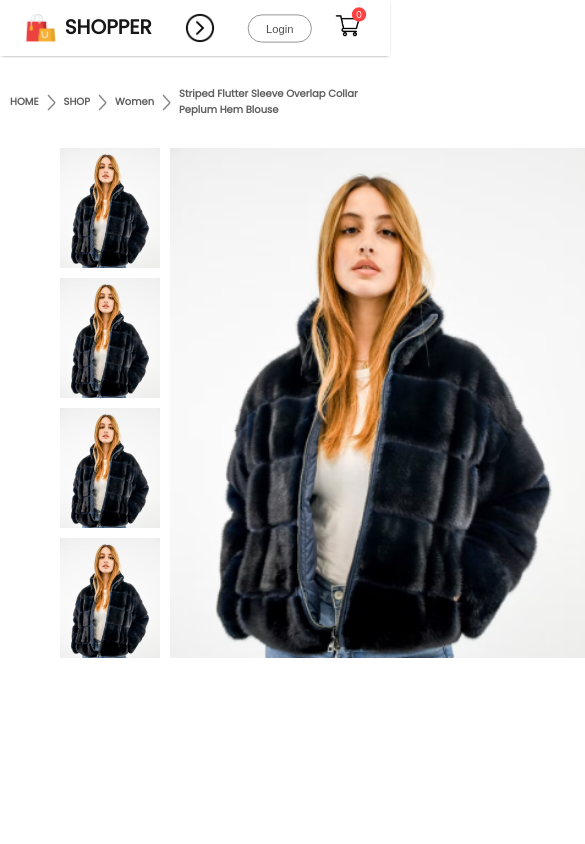
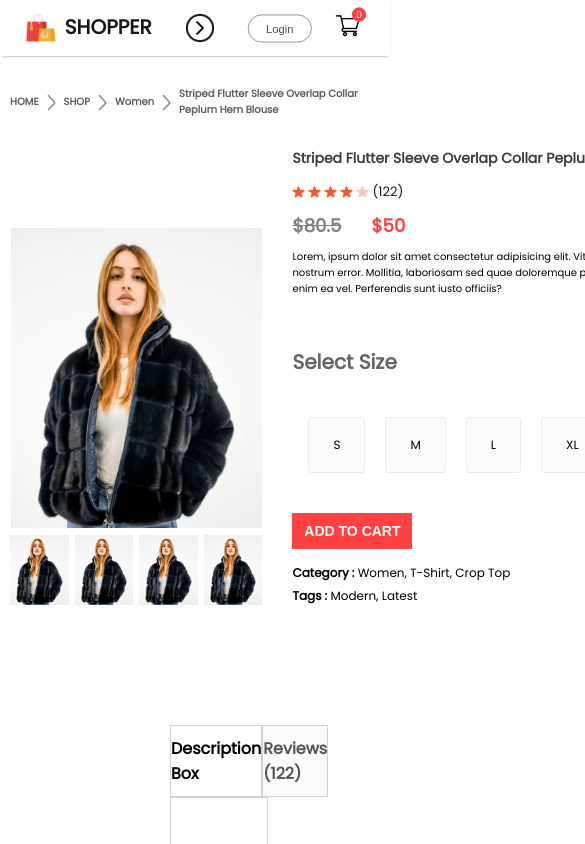
Before and after one commit to Shajjad002/E-Commerce, a React (Create React App) app in the folder shopper/: page /product/1 in a window 390 px wide. Shown: the top 844 px of the page, 585 px wide, since content can reach past the window. Built offline with nearby package versions, Linux system fonts and the light colour scheme.

Commit message:
LoginSingUp  responsive css

```diff
--- a/shopper/src/Components/ProductDisplay/ProductDisplay.css
+++ b/shopper/src/Components/ProductDisplay/ProductDisplay.css
@@ -125,11 +125,109 @@
     .productdisplay-right-description{
       font-size: 13px;
     }
-
     .productdisplay-right-size h1{
         margin-top: 20px;
         font-size: 20px;
     }
-
+    .productdisplay-right-size div{
+        padding: 14px 20px;
+    }
+    .productdisplay-right button{
+        width: 150px;
+        padding: 15px 0px;
+        margin-bottom: 20px;
+    }
+    .productdisplay-right-category{
+        margin-top: 5px;
+        font-size: 14px;
+    }
 
 }
+@media(max-width:1024px){
+
+    .productdisplay{
+        margin: 0px 30px;
+    }
+    .productdisplay-left{
+        gap: 5px;
+    }
+    .productdisplay-img-list img{
+        height: 80px;
+    }
+    .prodcutdisplay-main-img{
+        height: 350px;
+    }
+    .productdisplay-right h1{
+        font-size: 18px;
+    }
+    .productdiplay-right-stars img{
+        width: 15px;
+    }
+    .productdisplay-right-description{
+      font-size: 12px;
+    }
+   .productdisplay-right-size{
+     margin-top: 10px 0px;
+   }
+    .productdisplay-right-size div{
+        padding: 10px 16px;
+        font-size: 12px;
+    }
+    .productdisplay-right button{
+        width: 120px;
+        padding: 10px 0px;
+        margin-bottom: 10px;
+        font-size: 14px;
+    }
+    .productdisplay-right-category{
+        font-size: 12px;
+    }
+
+}
+@media(max-width:800px){
+
+    .productdisplay{
+        margin: 0px 10px;
+    }
+    .productdisplay-left{
+        gap: 0px;
+        flex-direction: column-reverse;
+        align-items: center;
+    }
+    .productdisplay-img-list {
+        flex-direction: row;
+        gap: 6px;
+    }
+    .productdisplay-img-list img{
+        height: 70px;
+    }
+    .prodcutdisplay-main-img{
+        height: 300px;
+    }
+    .productdisplay-right h1{
+        font-size: 14px;
+    }
+    .productdiplay-right-stars img{
+        width: 13px;
+    }
+    .productdisplay-right-description{
+      font-size: 10px;
+    }
+   .productdisplay-right-size{
+     margin-top: 10px 0px;
+   }
+    .productdisplay-right-size div{
+        padding: 10px 16px;
+        font-size: 12px;
+    }
+    .productdisplay-right button{
+        width: 120px;
+        padding: 10px 0px;
+        margin-bottom: 10px;
+        font-size: 14px;
+    }
+    .productdisplay-right-category{
+        font-size: 12px;
+    }
+
+}
```
